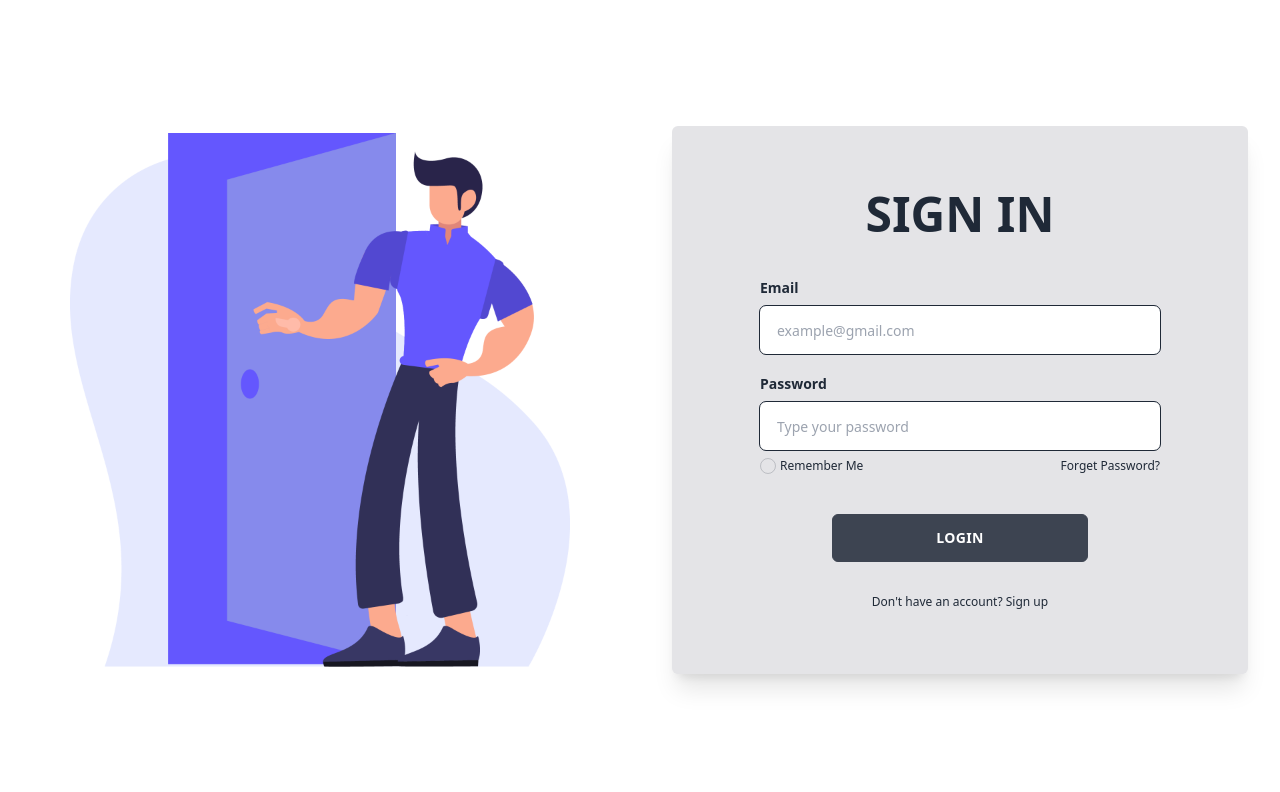
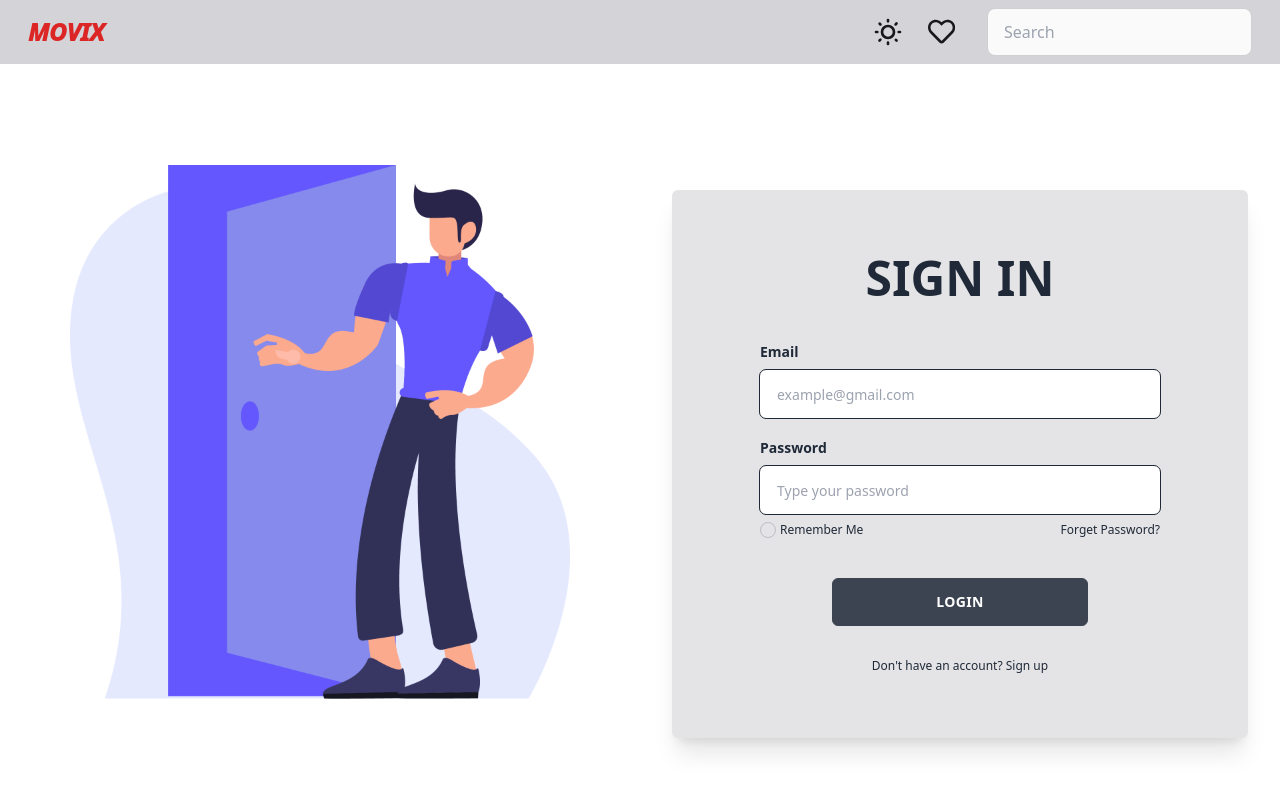
Before and after one commit to adamfadrian/mymovies-app, a React (Vite) app: page /login in a window 1280 px wide. Shown: the top 792 px of the page. Built offline with nearby package versions, Linux system fonts and the light colour scheme.

Commit message:
modified login pages

```diff
--- a/src/pages/auth/Login.tsx
+++ b/src/pages/auth/Login.tsx
@@ -7,7 +7,7 @@ import axios from "axios";
 
 import login from "src/assets/Login.png";
 import Container from "components/Container";
-import Footer from "components/Footer";
+import Layout from "components/Layout";
 
 const Login = () =>{
     const [password, setPassword] = useState<any>("");
@@ -63,6 +63,7 @@ const Login = () =>{
 
 
     return (
+        <Layout>
             <Container>
                 <div className="relative flex flex-col w-full bg-dark-alta">
                     <div className="flex items-center justify-center  my-auto">
@@ -148,6 +149,7 @@ const Login = () =>{
 
 
             </Container>
+        </Layout>
 
     );
 };
```
Lines whose indentation alone changed are shown as unchanged.
